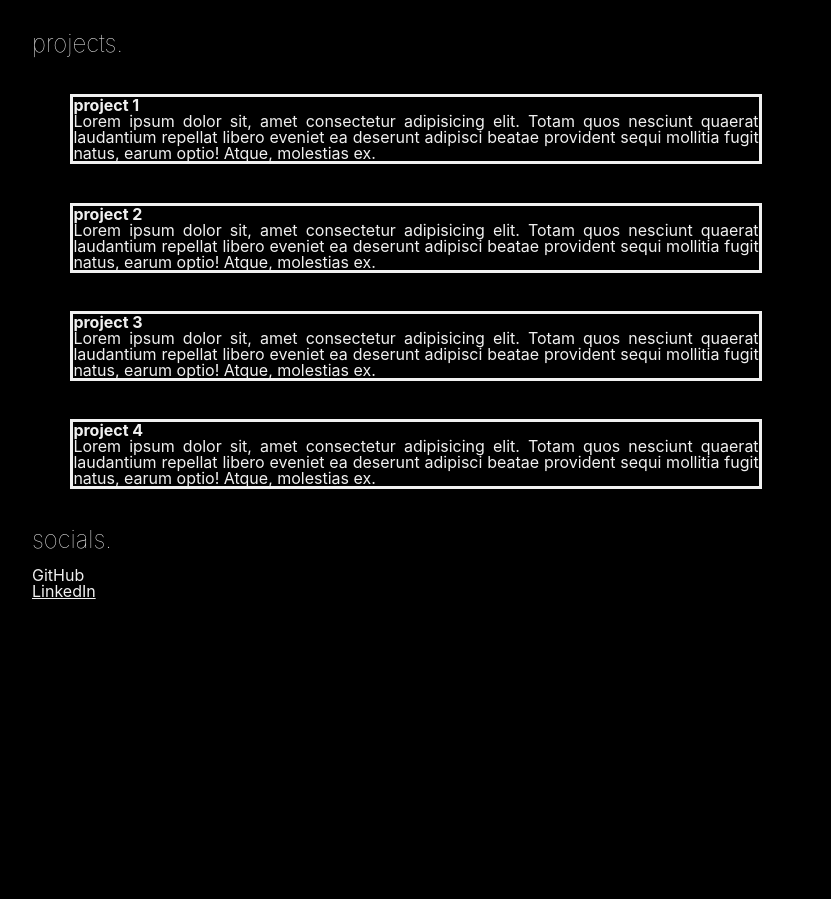
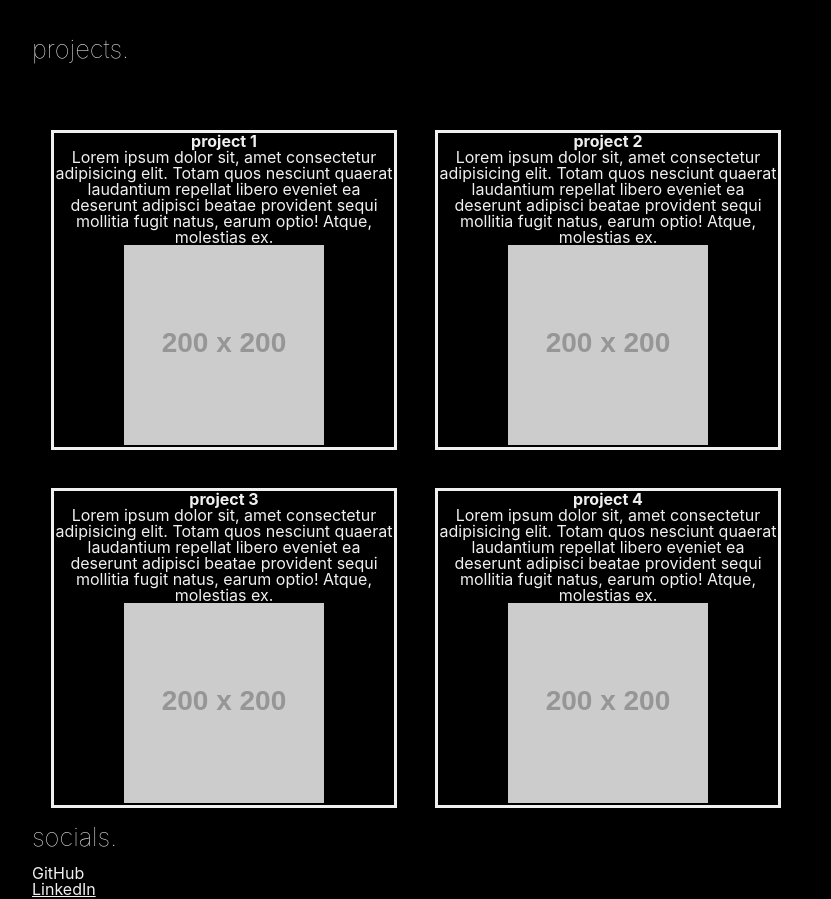
Before and after one commit to dannynvn/portfolio, a plain HTML site: page index.html in a window 1280 px wide. Shown: the part 651-1550 px from the top of the page, without its empty margins (224-1055 px from the left). Before the commit the page ends 1252 px from the top, so only its background shows below. Drawn offline with Linux system fonts and the light colour scheme; placeholder pictures from the web are drawn by us.

Commit message:
updated project section styling with boxes

```diff
--- a/assets/css/style.css
+++ b/assets/css/style.css
@@ -1,15 +1,18 @@
+/* declared variables */
 :root {
     --default-font-color: #f0f0f0;
     --default-font-family: 'SF Pro','Inter', -apple-system, BlinkMacSystemFont, Segoe UI, Helvetica Neue, sans-serif;
-    --section-heading-size: 150%
+    --section-heading-size: 160%
 }
 
+/* applied background color, font family, and font color to entire page */
 * {
     background-color: black;
     font-family: var(--default-font-family);
     color: var(--default-font-color);
 }
 
+/* container to determine the entire page boundary */
 .container {
     padding-top: 10%;
     padding-inline-start: 1rem;
@@ -19,6 +22,7 @@
     max-width: 800px;
 }
 
+/* styling for the header profile image and name */
 .profile {
     display: flex;
     margin-bottom: 5%;
@@ -29,6 +33,7 @@
     display: flex;
     align-items: center;
     justify-content: center;
+    border-radius: 10%;
 }
 
 .profile h1 {
@@ -48,6 +53,7 @@
     margin-left: 3%;
 }
 
+/* navigation bar position and style */
 .navigation {
     display: flex;
     justify-content: center;
@@ -68,8 +74,10 @@
 .navigation a {
     padding: 5px 10px;
     display: inline;
+    font-size: 85%;
 }
 
+/* content style for about, work, projects, and socials sections */
 .content {
     display: block;
     margin-bottom: 5%;
@@ -85,6 +93,7 @@
     text-align: justify;
 }
 
+/* content style for work section */
 .content article {
     display: grid;
     grid-template-columns: 20% 80%;
@@ -96,8 +105,22 @@
     font-weight: 15;
 }
 
-.content figure {
+.content-projects {
+    display: grid;
+    grid-template-columns: 1fr 1fr;
+    grid-template-rows: 10% 1fr;
+    margin-bottom: 5%;
+}
+
+.content-projects h2 {
+    font-size: var(--section-heading-size);
+    font-weight: 25;
+    margin-bottom: 2%;
+}
+
+.content-projects figure {
     display: block;
     border-style: solid;
     margin: 5%;
+    text-align: center;
 }
--- a/index.html
+++ b/index.html
@@ -11,7 +11,7 @@
 
     <!-- Header with profile image, name and email-->
     <header class="profile">
-            <img src="https://via.placeholder.com/100" alt="placeholder profile image">
+            <img src="https://via.placeholder.com/100" alt="placeholder profile image" />
             <h1>Danny N. Nguyễn</h1>
             <a href="#">dannynvn@gmail.com</a>
     </header>
@@ -53,26 +53,31 @@
             </section>
 
             <!-- projects section showcasing development projects the owner built -->
-            <section class="content">
+            <section class="content-projects">
                 <h2>projects.</h2>
-                    <figure class="content-block">
+                    <div></div>
+                    <figure>
                         <h3>project 1</h3>
                         <p>Lorem ipsum dolor sit, amet consectetur adipisicing elit. Totam quos nesciunt quaerat laudantium repellat libero eveniet ea deserunt adipisci beatae provident sequi mollitia fugit natus, earum optio! Atque, molestias ex.</p>
+                        <img src="https://via.placeholder.com/200" alt="placeholder project image" />
                     </figure>
 
-                    <figure class="content-block">
+                    <figure>
                         <h3>project 2</h3>
                         <p>Lorem ipsum dolor sit, amet consectetur adipisicing elit. Totam quos nesciunt quaerat laudantium repellat libero eveniet ea deserunt adipisci beatae provident sequi mollitia fugit natus, earum optio! Atque, molestias ex.</p>
+                        <img src="https://via.placeholder.com/200" alt="placeholder project image" />
                     </figure>
 
-                    <figure class="content-block">
+                    <figure>
                         <h3>project 3</h3>
                         <p>Lorem ipsum dolor sit, amet consectetur adipisicing elit. Totam quos nesciunt quaerat laudantium repellat libero eveniet ea deserunt adipisci beatae provident sequi mollitia fugit natus, earum optio! Atque, molestias ex.</p>
+                        <img src="https://via.placeholder.com/200" alt="placeholder project image" />
                     </figure>
 
-                    <figure class="content-block">
+                    <figure>
                         <h3>project 4</h3>
                         <p>Lorem ipsum dolor sit, amet consectetur adipisicing elit. Totam quos nesciunt quaerat laudantium repellat libero eveniet ea deserunt adipisci beatae provident sequi mollitia fugit natus, earum optio! Atque, molestias ex.</p>
+                        <img src="https://via.placeholder.com/200" alt="placeholder project image" />
                     </figure>
             </section>
 
```
